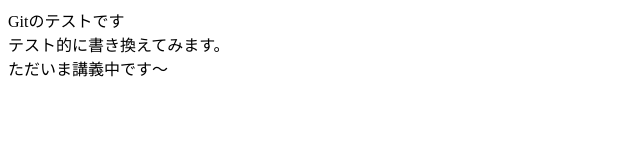
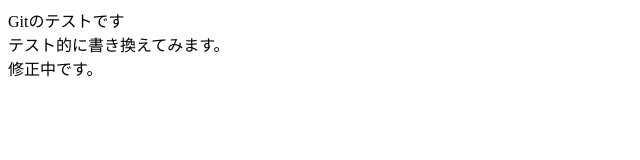
Before and after one commit to aitechcamp-dev/testwork, a plain HTML site: page index.html in a window 1280 px wide. Shown: the whole page, without its empty margins (0-640 px from the left). Drawn offline with Linux system fonts and the light colour scheme.

Commit message:
second commit

```diff
--- a/index.html
+++ b/index.html
@@ -9,6 +9,6 @@
 <body>
     Gitのテストです<br>
     テスト的に書き換えてみます。<br>
-    ただいま講義中です〜
+    修正中です。
 </body>
 </html>
```
